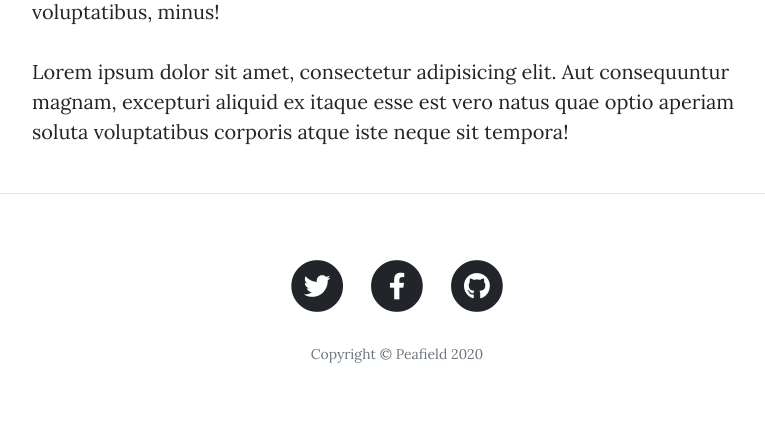
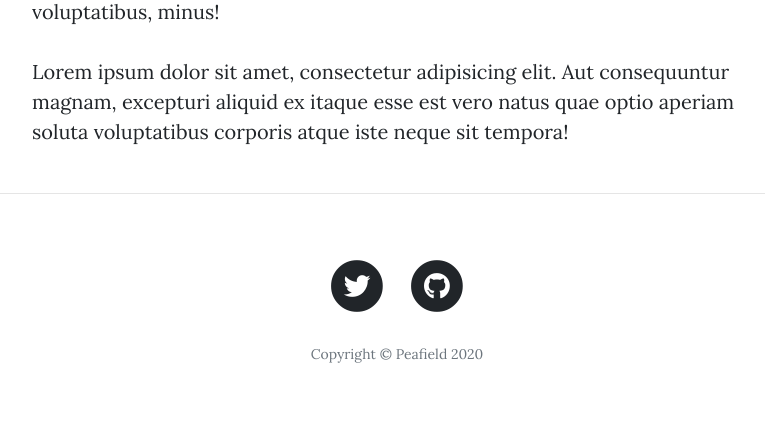
Before and after one commit to Peafield/Simple_Blog, a Flask app: page /about in a window 1280 px wide. Shown: the part 825-1255 px from the top of the page, without its empty margins (243-1008 px from the left). Run offline with Flask 2, Linux system fonts and the light colour scheme; some libraries are stand-ins or nearby versions.

Commit message:
Add Twitter and GitHub links in footer.html

```diff
--- a/templates/footer.html
+++ b/templates/footer.html
@@ -5,7 +5,7 @@
         <div class="col-lg-8 col-md-10 mx-auto">
           <ul class="list-inline text-center">
             <li class="list-inline-item">
-              <a href="#">
+              <a href="https://twitter.com/peafield">
                 <span class="fa-stack fa-lg">
                   <i class="fas fa-circle fa-stack-2x"></i>
                   <i class="fab fa-twitter fa-stack-1x fa-inverse"></i>
@@ -13,15 +13,7 @@
               </a>
             </li>
             <li class="list-inline-item">
-              <a href="#">
-                <span class="fa-stack fa-lg">
-                  <i class="fas fa-circle fa-stack-2x"></i>
-                  <i class="fab fa-facebook-f fa-stack-1x fa-inverse"></i>
-                </span>
-              </a>
-            </li>
-            <li class="list-inline-item">
-              <a href="#">
+              <a href="https://github.com/Peafield">
                 <span class="fa-stack fa-lg">
                   <i class="fas fa-circle fa-stack-2x"></i>
                   <i class="fab fa-github fa-stack-1x fa-inverse"></i>
```
